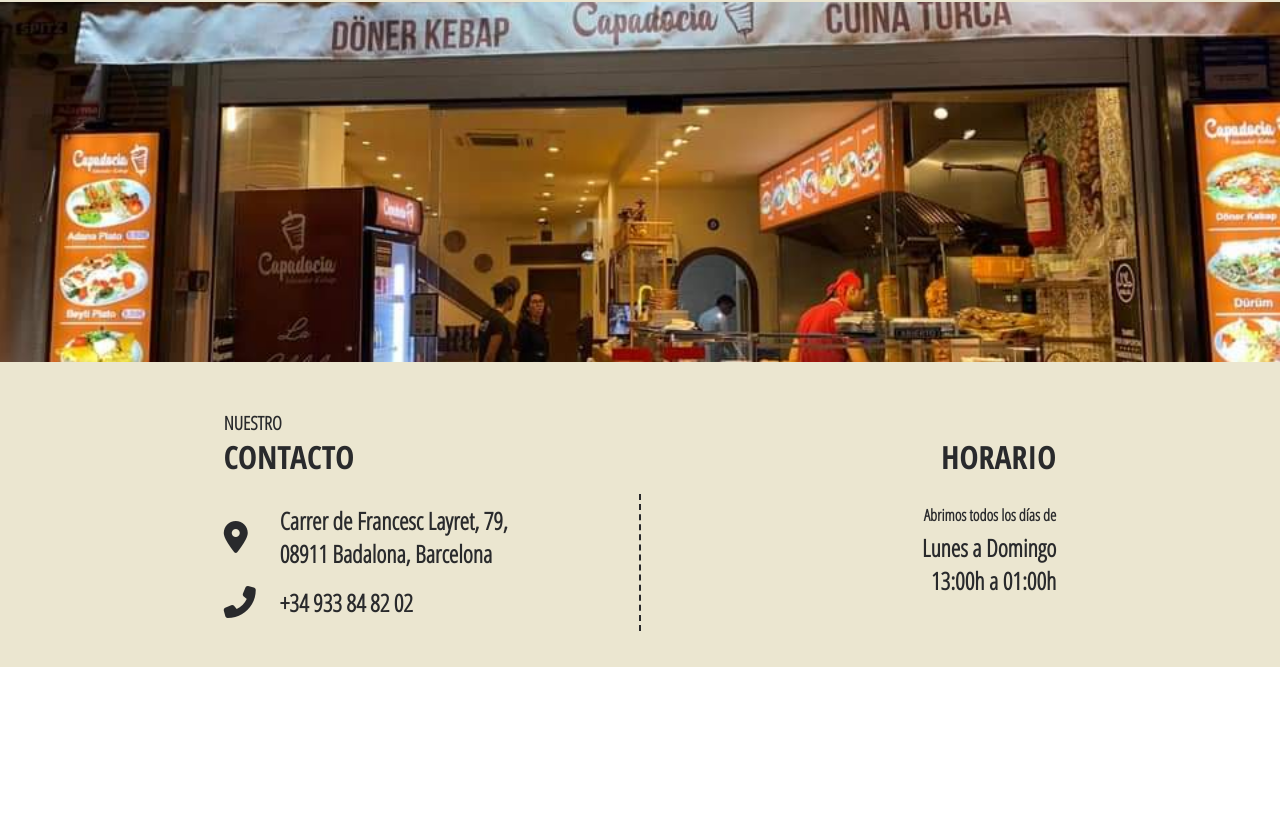
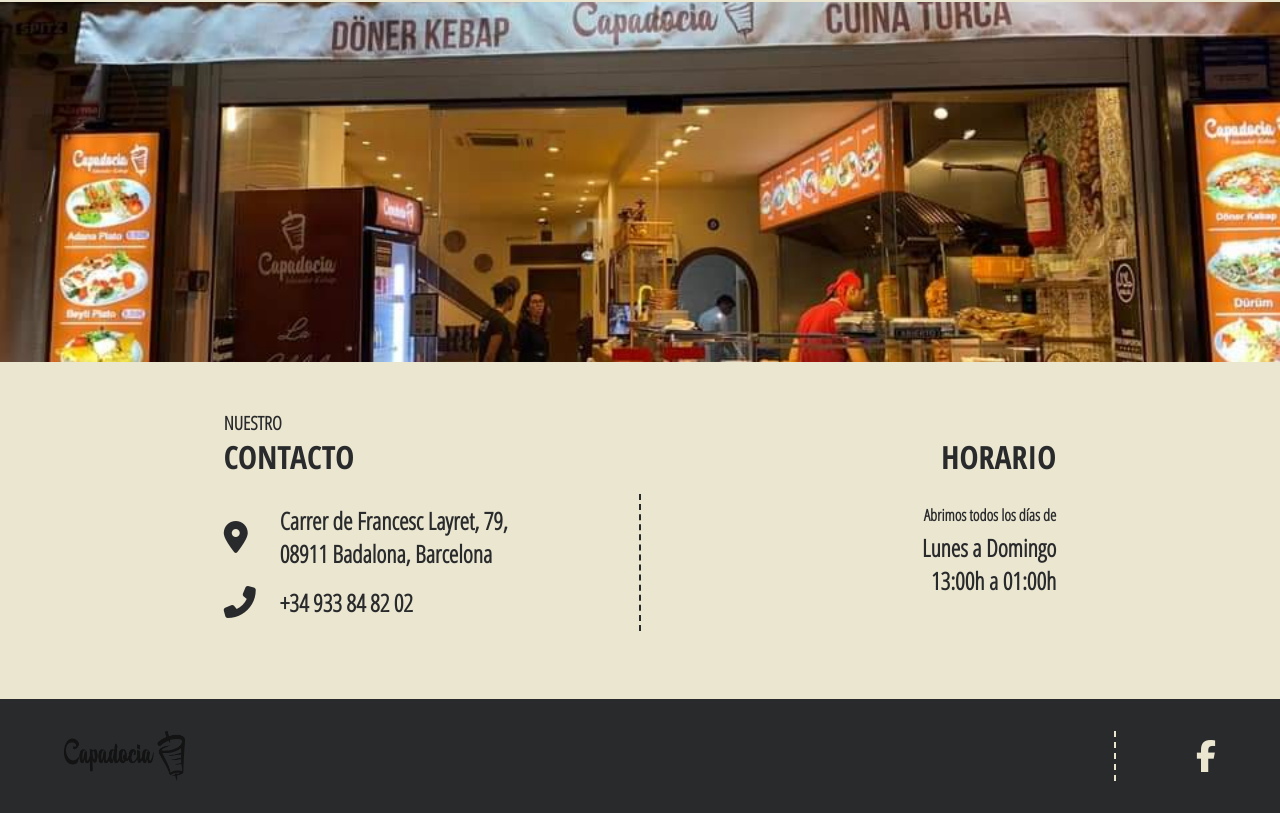
Before and after one commit to SergiSC/Capadocia, a React (Create React App) app: page / in a window 1280 px wide. Shown: the part 2673-3486 px from the top of the page. Before the commit the page ends 3340 px from the top, so only its background shows below. Built offline with nearby package versions, Linux system fonts and the light colour scheme.

Commit message:
footer done

```diff
--- a/src/App.css
+++ b/src/App.css
@@ -46,11 +46,7 @@
   padding: 2em 0;
 }
 
-section:last-child > div {
-  padding-bottom: 0;
-}
-
-section:last-child {
+section#contact > div {
   padding-bottom: 0;
 }
 
--- a/src/App.tsx
+++ b/src/App.tsx
@@ -5,6 +5,7 @@
 import Carta from './views/carta/carta';
 import Contact from './views/contact/contact';
 import Home from './views/home/home';
+import Footer from './components/Footer/footer';
 
 function App() {
 
@@ -29,6 +30,7 @@
       <About sectionId='about' deviceWidth={deviceWidth} />
       <Carta sectionId='carta' deviceWidth={deviceWidth} />
       <Contact sectionId='contact' deviceWidth={deviceWidth} />
+      <Footer />
     </div>
   );
 }
--- /dev/null
+++ b/src/components/Footer/footer.css
@@ -0,0 +1,38 @@
+footer {
+    display: flex;
+    flex-direction: row;
+    padding: 1em 2em;
+    height: 50px;
+    position: relative;
+    background-color: var(--color-dark);
+}
+
+footer > img {
+    height: 100%;
+    margin-right: auto;
+}
+
+footer a {
+    width: 100%;
+    height: 100%;
+    position: relative;
+    display: flex;
+    text-decoration: none;
+}
+
+footer i {
+    margin: auto 0 auto auto;
+    color: var(--color-soft);
+}
+
+
+@media screen and (min-width: 801px) {
+    footer {
+        padding: 2em 4em;
+    }
+
+    footer > span {
+        min-width: 100px;
+        border-left: 2px dashed var(--color-soft);
+    }
+}
--- /dev/null
+++ b/src/components/Footer/footer.tsx
@@ -0,0 +1,14 @@
+import React from 'react';
+import Logo from '../../assets/icons/logo.png';
+import './footer.css';
+
+const Footer = () => {
+    return (
+        <footer>
+            <img src={Logo} alt="" />
+            <span><a target="_blank" href="https://www.facebook.com/capadociakebap/"><i className="fab fa-facebook-f fa-2x"></i></a></span>
+        </footer>
+    )
+}
+
+export default Footer;
```
